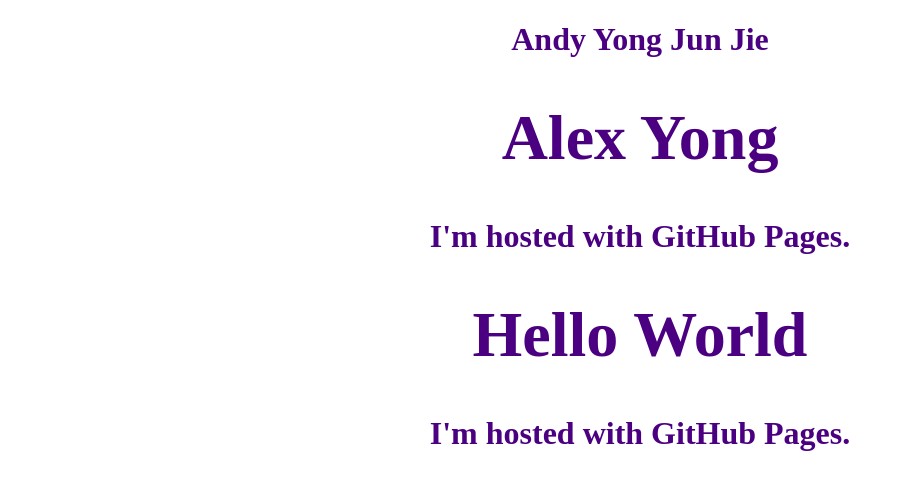
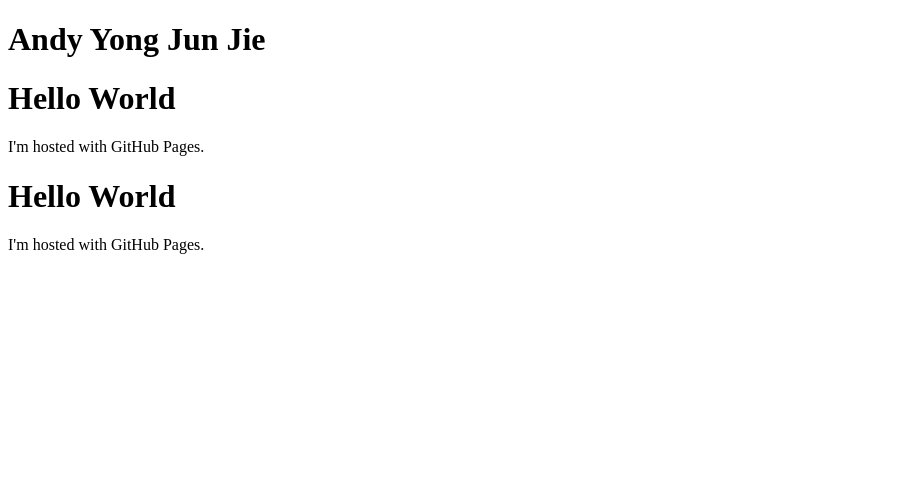
Before and after one commit to Andyyong9611/darksider, a plain HTML site: page index.html in a window 1280 px wide. Shown: the whole page, without its empty margins (0-904 px from the left). Drawn offline with Linux system fonts and the light colour scheme.

Commit message:
Revert "Update"
This reverts commit bc2e5dd97f83ee90f19e98b3340aafea748c81b4.

```diff
--- a/index.html
+++ b/index.html
@@ -1,20 +1,14 @@
 <!DOCTYPE html>
 <html>
 	<head>
-		<font color=indigo align=center style=Roboto>
 		<h1>Andy Yong Jun Jie<h1>
-		</font>
 	</head>
 	<body>
-		<font color=indigo align=center style=Roboto>
-		<h1>Alex Yong</h1>
+		<h1>Hello World</h1>
 		<p>I'm hosted with GitHub Pages.</p>
-		</font>
 	</body>
 <body>
-<font color=indigo align=center style=Roboto>
 <h1>Hello World</h1>
 <p>I'm hosted with GitHub Pages.</p>
-</font>
-	</body>
+</body>
 </html>
```
